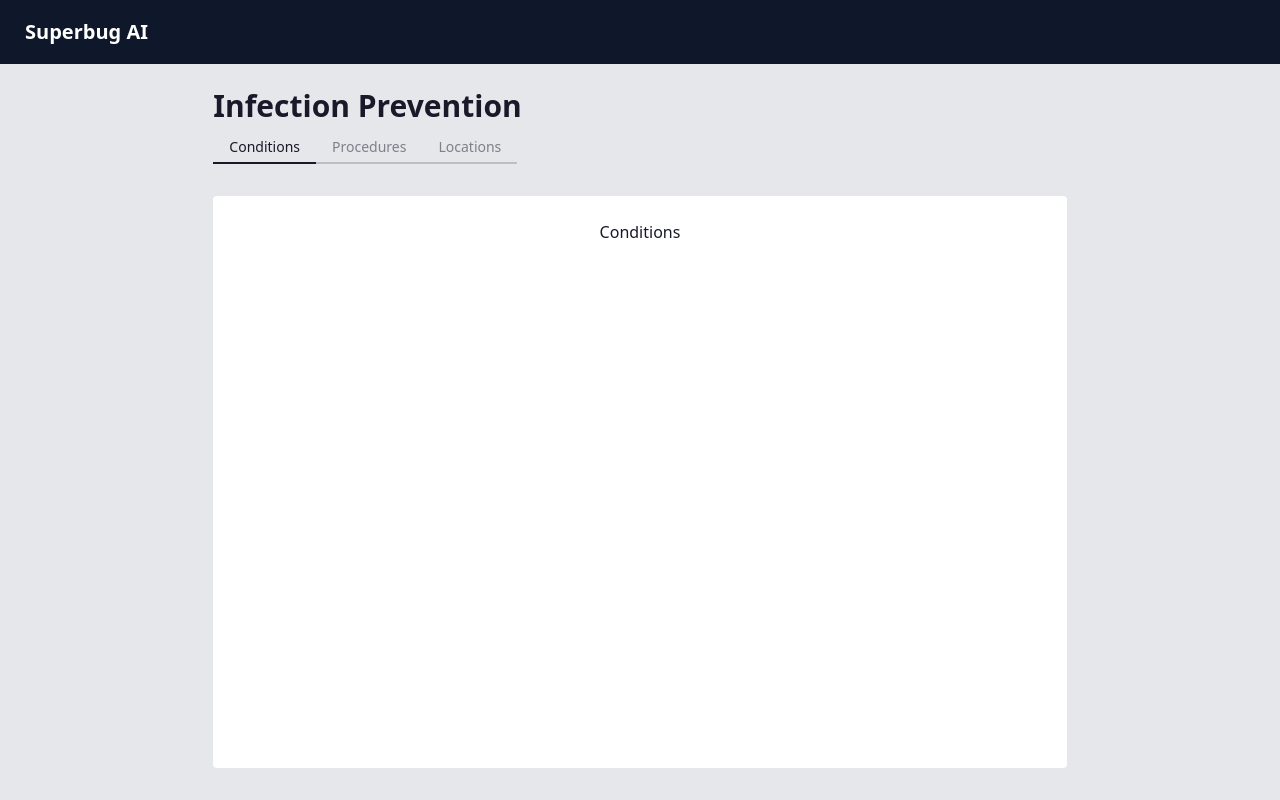
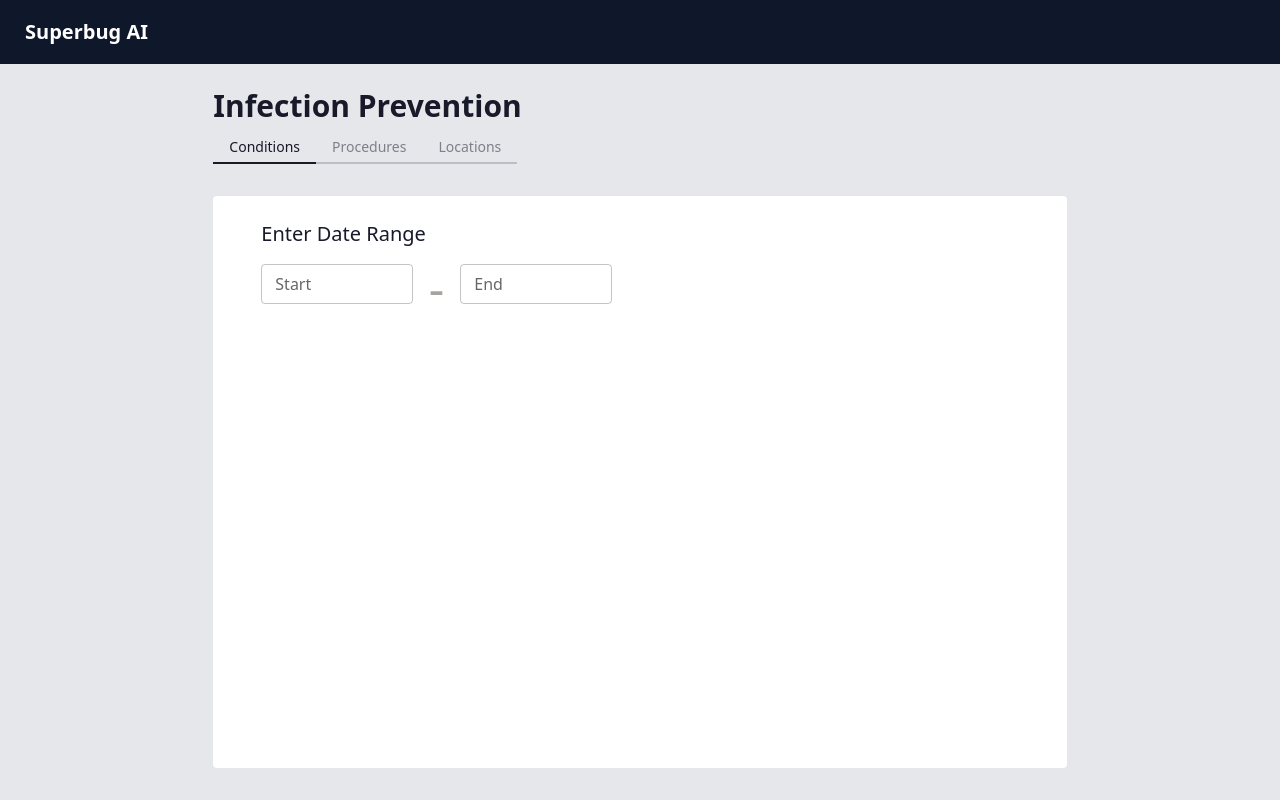
Before and after one commit to dhuang101/superbug-ai-app, a Next.js app: page /InfectionPrevention in a window 1280 px wide. Built offline with nearby package versions, Linux system fonts and the light colour scheme; no server answers.

Commit message:
Added base date selectors

```diff
--- a/src/components/InfectionPre/InfPreCond.tsx
+++ b/src/components/InfectionPre/InfPreCond.tsx
@@ -1,9 +1,74 @@
-import React from "react"
+import axios from "axios"
+import React, { useState, useEffect, useContext, useRef } from "react"
+import { useRouter } from "next/router"
+import ApiContext from "../../contexts/ApiContext"
+import { DatePicker } from "@mui/x-date-pickers"
 
 function InfPreCond() {
+	// global state container
+	const apiContext = useContext(ApiContext)
+
+	const [groupedConds, setGroupedConds] = useState()
+
+	useEffect(() => {
+		// grab list of encounters
+		axios
+			.get("/api/condition/groupedCount", {
+				params: {
+					apiUrl: apiContext.value,
+				},
+			})
+			.then((result: any) => {
+				setGroupedConds(result.data)
+			})
+	}, [])
+
+	function handleStartChange() {
+		return
+	}
+
+	function handleEndChange() {
+		return
+	}
+
+	function fieldElement() {
+		return (
+			<input
+				type="text"
+				placeholder="Type here"
+				className="input input-bordered input-primary w-full max-w-xs"
+			/>
+		)
+	}
+
 	return (
-		<div className="flex grow justify-center align-middle">
-			<p>Conditions</p>
+		<div className="flex flex-col grow">
+			<article className="mb-4 text-xl font-normal">
+				Enter Date Range
+			</article>
+			<div className="flex">
+				<div className="w-1/5">
+					<DatePicker
+						slotProps={{ textField: { size: "small" } }}
+						onChange={handleStartChange}
+						openTo="year"
+						format="DD/MM/YYYY"
+						label="Start"
+					/>
+				</div>
+				<article className="mx-4 text-5xl font-thin text-stone-400">
+					-
+				</article>
+				<div className="w-1/5">
+					<DatePicker
+						slotProps={{ textField: { size: "small" } }}
+						onChange={handleEndChange}
+						openTo="year"
+						format="DD/MM/YYYY"
+						label="End"
+					/>
+				</div>
+			</div>
 		</div>
 	)
 }
--- a/src/pages/api/condition/groupedCount.ts
+++ b/src/pages/api/condition/groupedCount.ts
@@ -6,8 +6,8 @@ function getGroupedCondCount(apiUrl: string, start: Date, end: Date) {
 			params: { start: start, end: end },
 		})
 		.then((res) => {
-			if (res.data.hasOwnProperty("entry")) {
-				return res.data.entry
+			if (res.hasOwnProperty("data")) {
+				return res.data
 			} else {
 				return []
 			}
```
